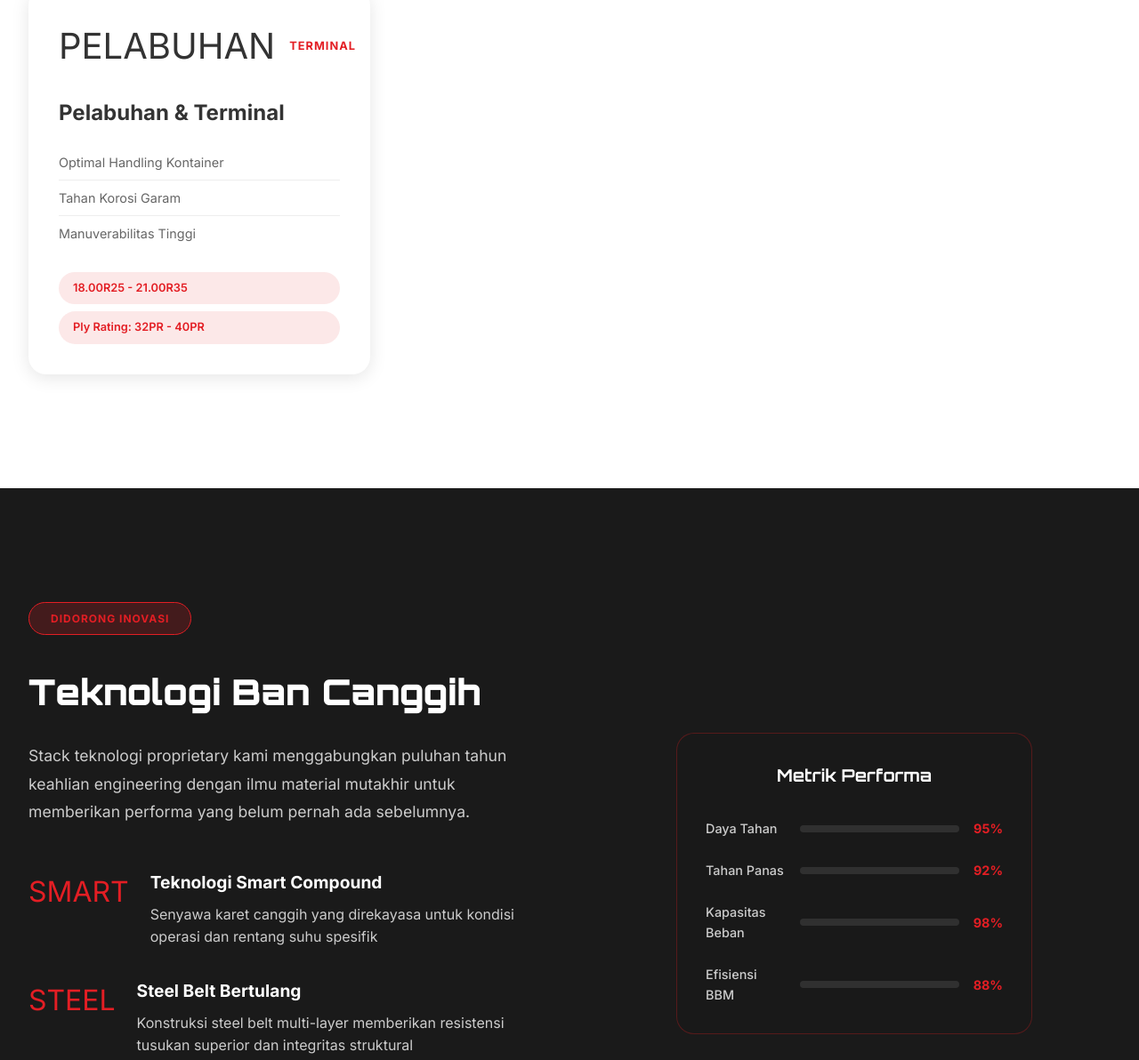
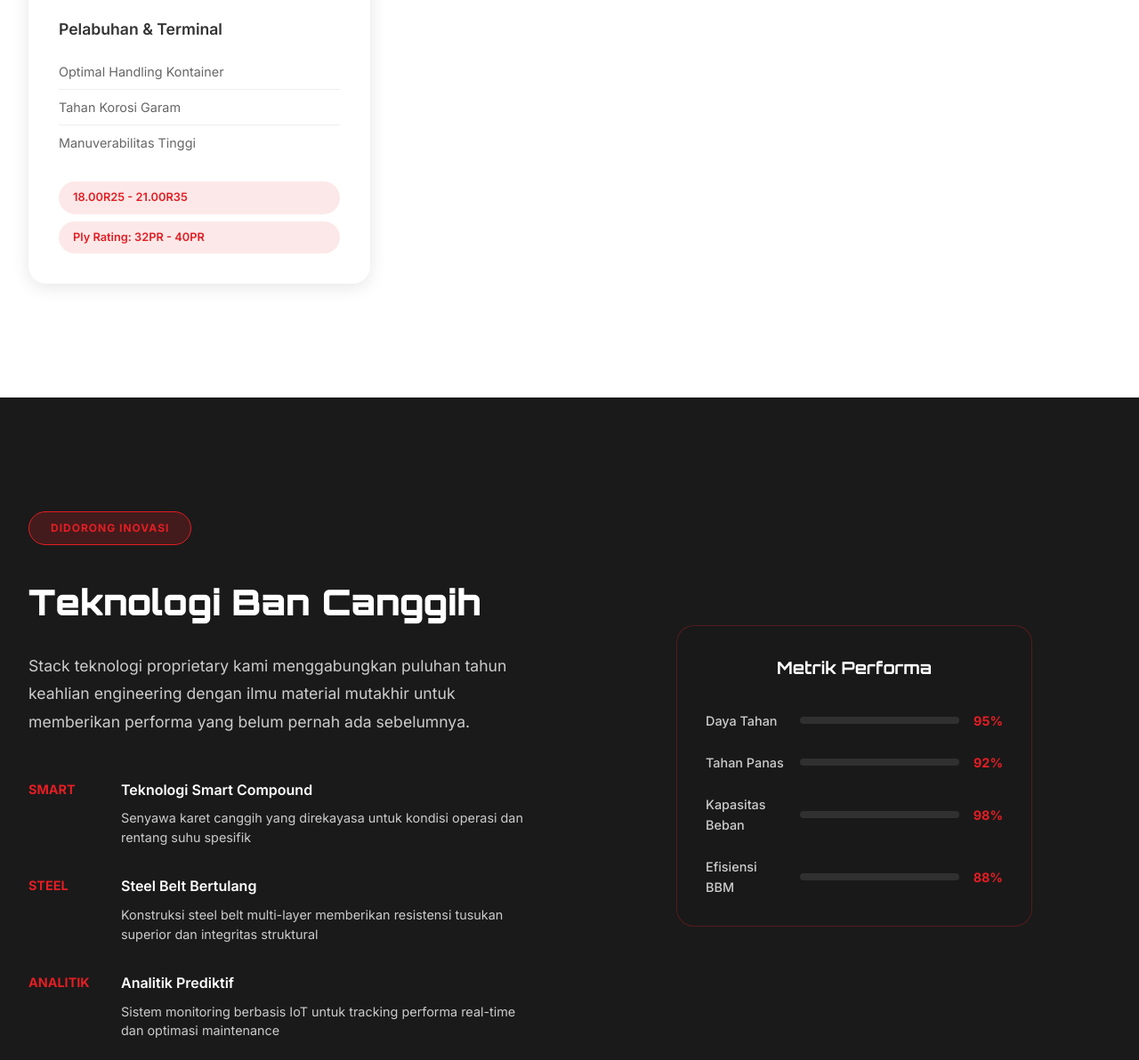
Before and after one commit to vijito-as/website-taba, a plain HTML site: page index.html in a window 1280 px wide. Shown: the part 1634-2826 px from the top of the page at 89% size. Drawn offline with Linux system fonts and the light colour scheme; no server answers.

Commit message:
Update styles.css

```diff
--- a/styles.css
+++ b/styles.css
@@ -425,28 +425,35 @@ body {
 
 .card-header {
     display: flex;
-    align-items: center;
-    gap: 1rem;
+    flex-direction: column;
+    align-items: flex-start;
+    gap: 0.5rem;
     margin-bottom: 1.5rem;
 }
 
 .card-icon {
-    font-size: 2.5rem;
+    font-size: 0.9rem;
+    font-weight: 700;
+    text-transform: uppercase;
+    letter-spacing: 0.5px;
+    color: var(--text-dark);
 }
 
 .card-category {
-    font-size: 0.8rem;
-    font-weight: 700;
+    font-size: 0.75rem;
+    font-weight: 600;
     text-transform: uppercase;
     letter-spacing: 1px;
     color: var(--primary-red);
+    margin-top: -0.25rem;
 }
 
 .card-title {
-    font-size: 1.5rem;
-    font-weight: 700;
+    font-size: 1.1rem;
+    font-weight: 600;
     margin-bottom: 1rem;
     color: var(--text-dark);
+    line-height: 1.4;
 }
 
 .card-features {
@@ -534,21 +541,25 @@ body {
 }
 
 .feature-icon {
-    font-size: 2rem;
+    font-size: 0.9rem;
+    font-weight: 700;
     color: var(--primary-red);
     flex-shrink: 0;
+    min-width: 80px;
+    text-align: left;
 }
 
 .feature-content h4 {
-    font-size: 1.2rem;
-    font-weight: 700;
+    font-size: 1rem;
+    font-weight: 600;
     margin-bottom: 0.5rem;
     color: var(--text-primary);
 }
 
 .feature-content p {
     color: var(--text-secondary);
-    line-height: 1.6;
+    line-height: 1.5;
+    font-size: 0.9rem;
 }
 
 .tech-visual {
@@ -652,19 +663,26 @@ body {
 
 .contact-item {
     display: flex;
-    gap: 1.5rem;
+    gap: 1rem;
     align-items: flex-start;
+    text-align: left;
 }
 
 .contact-icon {
-    font-size: 1.5rem;
+    font-size: 0.9rem;
+    font-weight: 700;
     color: var(--primary-red);
     flex-shrink: 0;
     margin-top: 0.25rem;
+    min-width: 80px;
+}
+
+.contact-text {
+    flex: 1;
 }
 
 .contact-label {
-    font-size: 0.9rem;
+    font-size: 0.8rem;
     font-weight: 700;
     text-transform: uppercase;
     letter-spacing: 0.5px;
@@ -674,7 +692,8 @@ body {
 
 .contact-value {
     color: var(--text-dark);
-    line-height: 1.6;
+    line-height: 1.5;
+    font-size: 0.95rem;
 }
 
 .contact-form {
```
